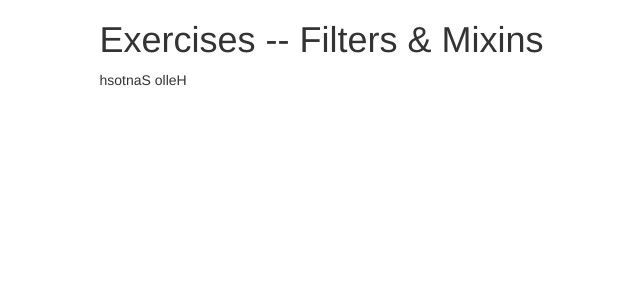
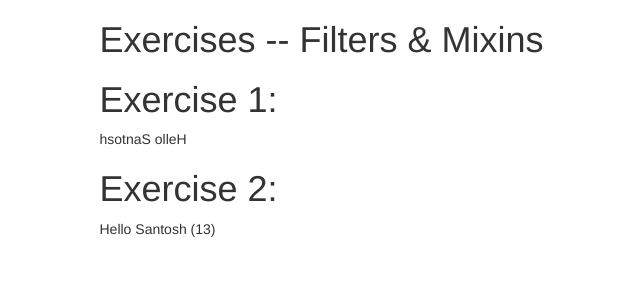
Before and after one commit to smarigowda/vuejs-cli-udemy, a Vue app: page / in a window 1280 px wide. Shown: the top 300 px of the page, without its empty margins (263-903 px from the left). Built offline with nearby package versions, Linux system fonts and the light colour scheme; a web font is replaced by a local one.

Commit message:
global filter

```diff
--- a/src/App.vue
+++ b/src/App.vue
@@ -5,11 +5,14 @@
                 <h1>Exercises -- Filters & Mixins</h1>
                 <!-- Exercise 1) -->
                 <!-- Build a local Filter which reverses the Text it is applied on -->
+                <h1>Exercise 1:</h1>
                 <p>{{ text | reverseText }}</p>
 
                 <!-- Exercise 2 -->
                 <!-- Build a global Filter which counts the length of a word and it appends it -->
                 <!-- Like this: "Test" => Gets Filtered to => "Test (4)" -->
+                <h1>Exercise 2:</h1>
+                <p>{{ text | appendTextGlobal }}</p>
 
                 <!-- Exercise 3 -->
                 <!-- Do the same as in Exercises 1 & 2, now with Computed Properties -->
--- a/src/main.js
+++ b/src/main.js
@@ -1,8 +1,8 @@
 import Vue from 'vue'
 import App from './App.vue'
 
-Vue.filter('to-lowercase', function(value) {
-    return value.toLowerCase();
+Vue.filter('appendTextGlobal', function(text) {
+    return `${text} (${text.length})`;
 });
 
 Vue.mixin({
```
